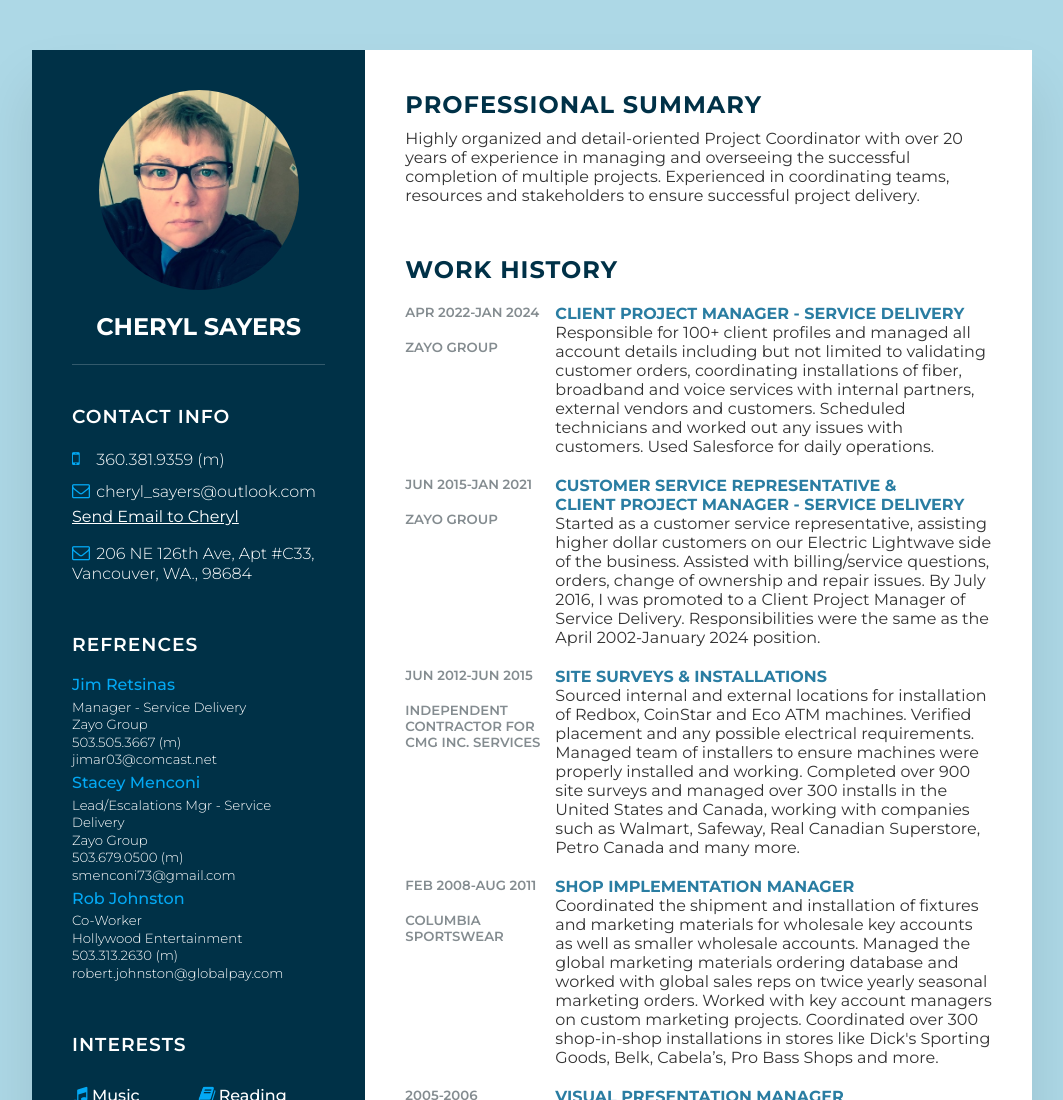
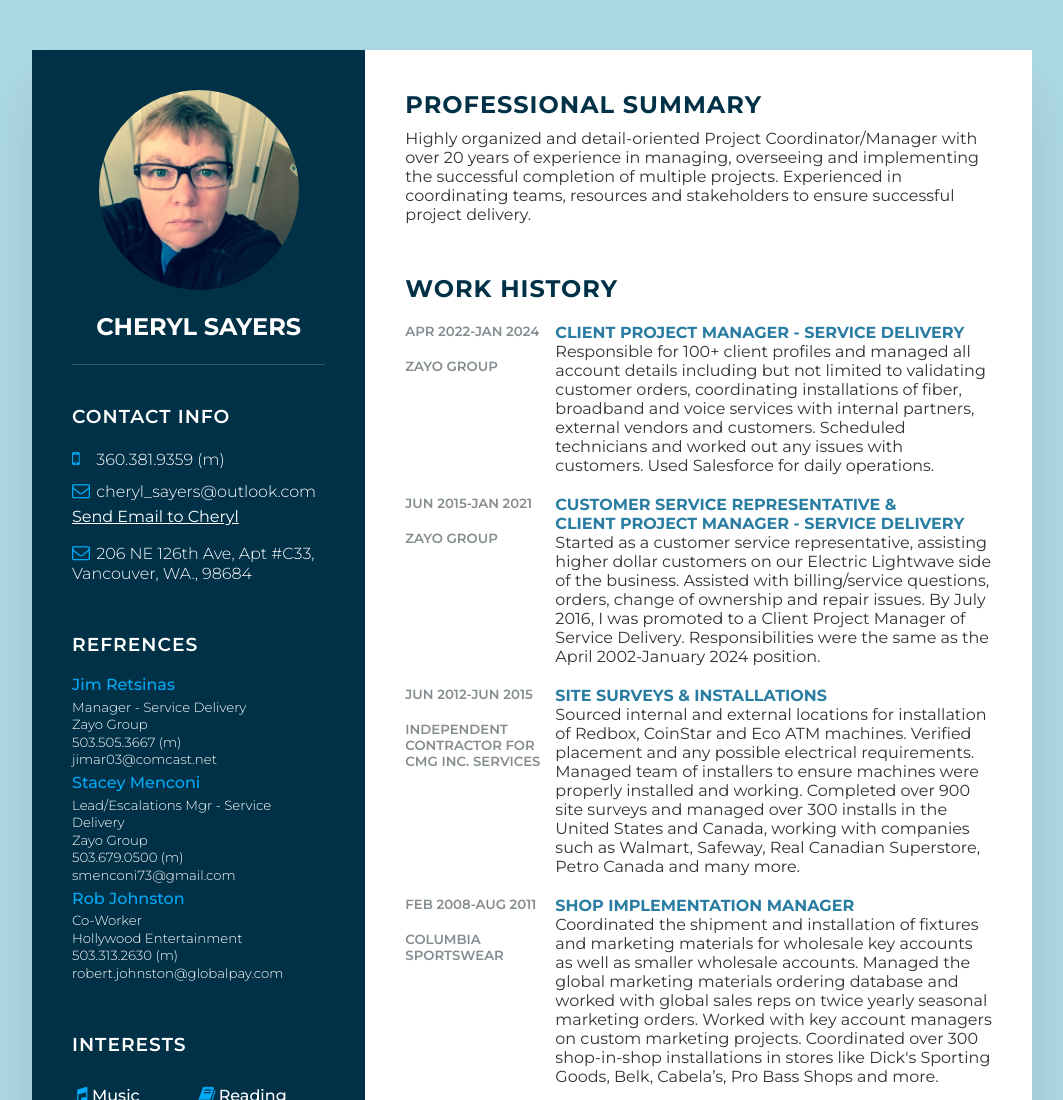
Before and after one commit to vantuckycoder/2024-Resume, a plain HTML site: page index.html in a window 1280 px wide. Shown: the top 1100 px of the page, without its empty margins (108-1171 px from the left). Drawn offline with Linux system fonts and the light colour scheme.

Commit message:
Add files via upload

```diff
--- a/index.html
+++ b/index.html
@@ -83,7 +83,7 @@
   <!--Right Side Professional Summary-->
     <div class="about">
       <h2 class="title2">Professional Summary</h2>
-      <p>Highly organized and detail-oriented Project Coordinator with over 20 years of experience in managing and overseeing the successful completion of multiple projects. Experienced in coordinating teams, resources and stakeholders to ensure successful project delivery.</p>
+      <p>Highly organized and detail-oriented Project Coordinator/Manager with over 20 years of experience in managing, overseeing and implementing the successful completion of multiple projects. Experienced in coordinating teams, resources and stakeholders to ensure successful project delivery.</p>
     </div>
   <!--Right Side Work History-->
     <div class="about">
```
